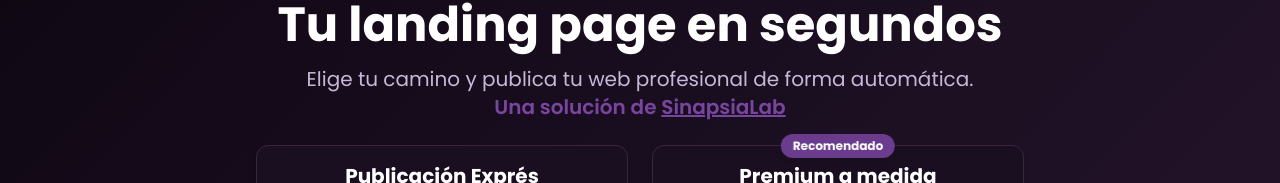
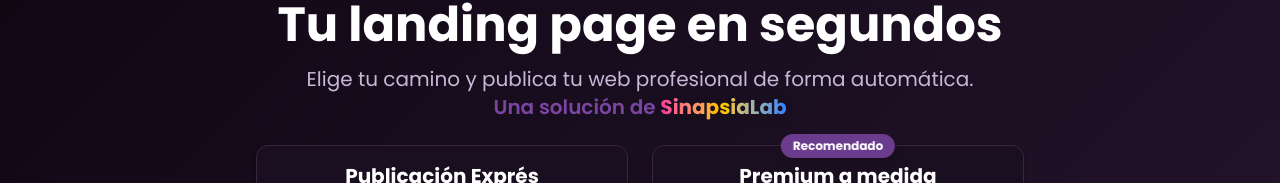
Before and after one commit to CharlyBGood/landingflyer, a React (Vite) app in the folder frontend/: page / in a window 1280 px wide. Shown: the part 199-382 px from the top of the page. Built offline with nearby package versions, Linux system fonts and the light colour scheme.

Commit message:
modify sinapsialab link style

```diff
--- a/frontend/src/components/HeroSection.jsx
+++ b/frontend/src/components/HeroSection.jsx
@@ -33,7 +33,14 @@ export default function HeroSection({
         </h1>
         <p className="text-base sm:text-lg lg:text-xl max-w-3xl mx-auto px-4 mb-6 text-sinapsia-light">
           Elige tu camino y publica tu web profesional de forma automática.<br />
-          <span className="text-sinapsia-accent font-semibold">Una solución de <a href="https://www.sinapsialab.com" target="_blank" rel="noopener noreferrer" className="underline hover:text-sinapsia-light transition-colors">SinapsiaLab</a></span>
+          <span className="text-sinapsia-accent font-semibold">Una solución de <a
+            href="https://www.sinapsialab.com"
+            className="gradient-link"
+            target="_blank"
+            rel="noopener noreferrer"
+          >
+            SinapsiaLab
+          </a></span>
         </p>
         <HeroCardContainer />
       </header>
--- a/frontend/src/components/Navbar.jsx
+++ b/frontend/src/components/Navbar.jsx
@@ -8,7 +8,7 @@ export default function Navbar() {
         href="https://sinapsialab.com"
         target='_blank'
         title='SinapsiaLab web'
-        className="flex items-center transition-transform duration-200 hover:scale-102 justify-self-center"
+        className="flex items-center transition-transform duration-200 hover:scale-102 justify-self-center cursor-pointer"
       >
         <img
           src="https://res.cloudinary.com/dr8pwzxzn/image/upload/v1751256447/SinapsiaLabThinn8_lehxp5.png"
```
